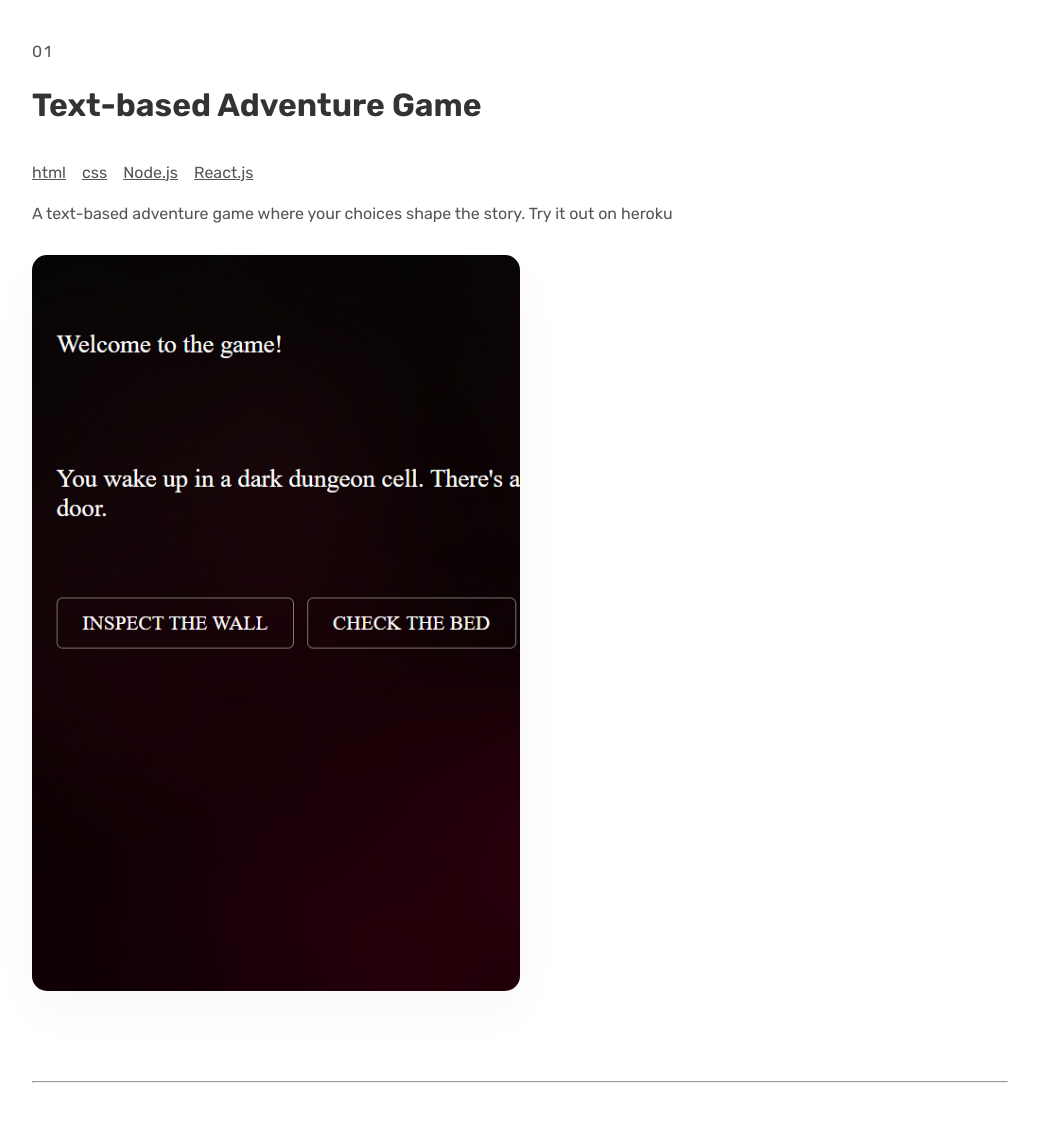
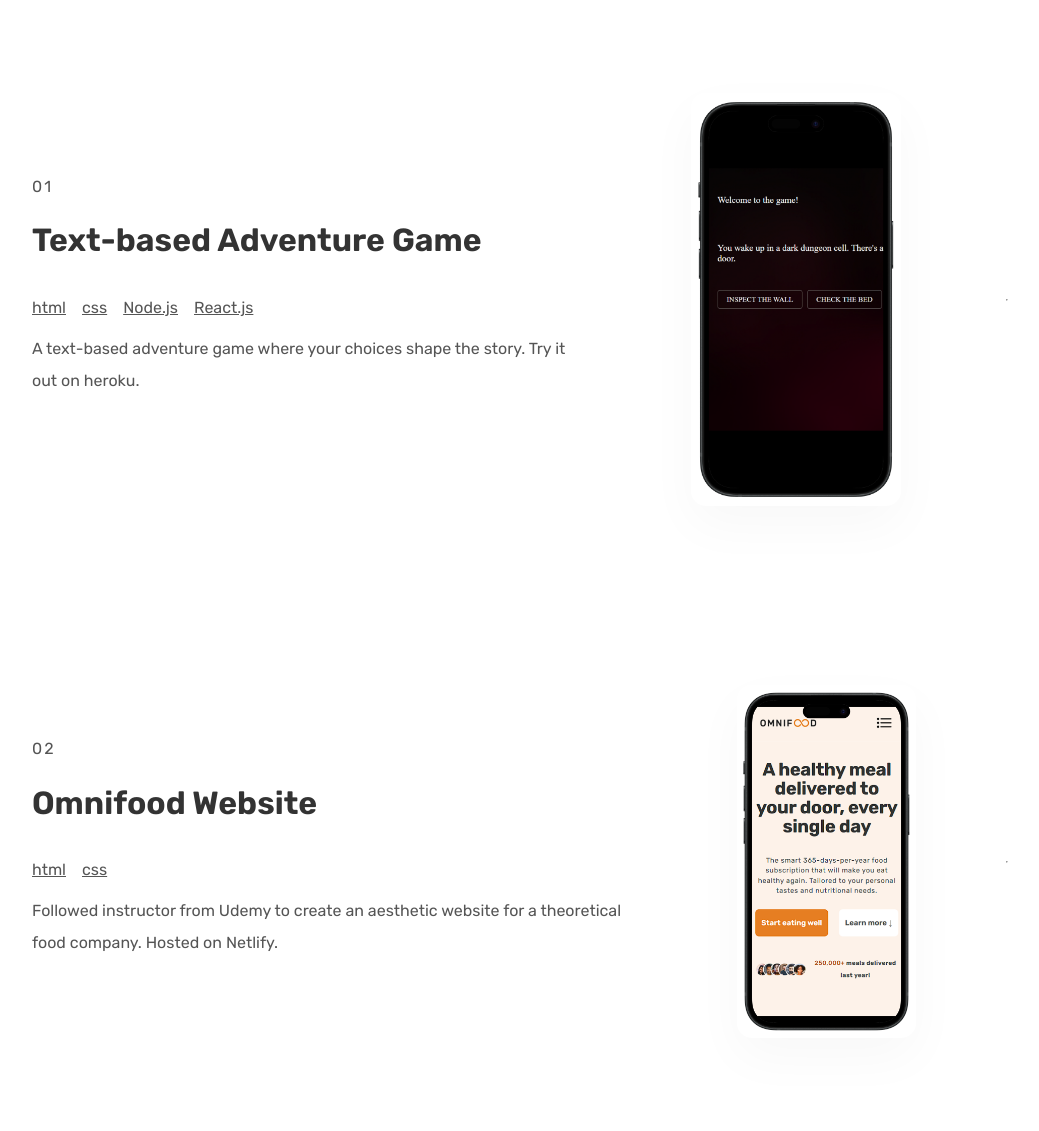
Before and after one commit to tminh2003/my-website, a website: page index.html in a window 1280 px wide. Shown: the part 740-1871 px from the top of the page, without its empty margins (120-1159 px from the left). Drawn offline with nearby package versions, Linux system fonts and the light colour scheme.

Commit message:
made projects responsive

```diff
--- a/index.html
+++ b/index.html
@@ -54,7 +54,12 @@
     <section class="projects-section">
       <div class="container">
         <h2>My projects</h2>
-        <div class="project">
+        <a
+          target="_blank"
+          href="https://echoes-of-crimson-keep-c10d8f6abced.herokuapp.com/"
+          class="project"
+        >
+          <div class="project-text">
             <p class="project-number">01</p>
             <h3>Text-based Adventure Game</h3>
             <div class="tech-tag-list">
@@ -64,14 +69,21 @@
               <p class="tech-tag">React.js</p>
             </div>
             <p class="project-description">
-            A text-based adventure game where your choices shape the story. Try
-            it out on heroku
+              A text-based adventure game where your choices shape the story.
+              Try it out on heroku.
             </p>
-          <img src="images/text-based.png" />
-
+          </div>
+          <div class="project-image-container">
+            <img src="images/text-based-portrait.png" />
+          </div>
           <hr />
-        </div>
-        <div class="project">
+        </a>
+        <a
+          href="https://symphonious-gumption-400678.netlify.app/"
+          target="_blank"
+          class="project"
+        >
+          <div class="project-text">
             <p class="project-number">02</p>
             <h3>Omnifood Website</h3>
             <div class="tech-tag-list">
@@ -79,12 +91,15 @@
               <p class="tech-tag">css</p>
             </div>
             <p class="project-description">
-            Followed instructor from Udemy to create an aesthetic website for a
-            theoretical <br />
-            food company
+              Followed instructor from Udemy to create an aesthetic website for
+              a theoretical food company. Hosted on Netlify.
             </p>
-          <img src="images/omnifood.png" />
           </div>
+          <div class="project-image-container">
+            <img src="images/omnifood-portrait.png" />
+          </div>
+          <hr />
+        </a>
       </div>
     </section>
     <section class="footer-section">
--- a/styles.scss
+++ b/styles.scss
@@ -6,6 +6,11 @@ $dark-gray: #333;
   margin: 0;
   padding: 0;
   box-sizing: border-box;
+}
+
+a {
+  text-decoration: none;
+  color: $gray;
 }
 
 body {
@@ -127,7 +132,7 @@ nav {
   }
 
   .project {
-    padding: 2.4rem 0 2.4rem 0;
+    padding: 5.6rem 0 5.6rem 0;
   }
   .project-number {
     font-size: 1rem;
@@ -160,13 +165,32 @@ nav {
     line-height: 2;
   }
 
+  .project-image-container {
+    background-color: transparent;
+  }
+
   img {
     max-width: 50%;
     height: auto;
     display: block;
     border-radius: 15px;
     box-shadow: 0 1.2rem 3.2rem rgba(0, 0, 0, 0.03);
-    margin-bottom: 5.6rem;
+  }
+
+  @media (min-width: 769px) {
+    .project {
+      display: flex;
+      flex-direction: row;
+      justify-content: space-between;
+      align-items: center;
+    }
+
+    .project-image-container {
+      width: 50%;
+      display: flex;
+      justify-content: center;
+      align-items: center;
+    }
   }
 }
 
```
Also changed, not shown: images/omnifood-portrait.png (added), images/text-based-portrait.png (added), styles/styles.css, 1 other file. Lines whose indentation alone changed are shown as unchanged.
